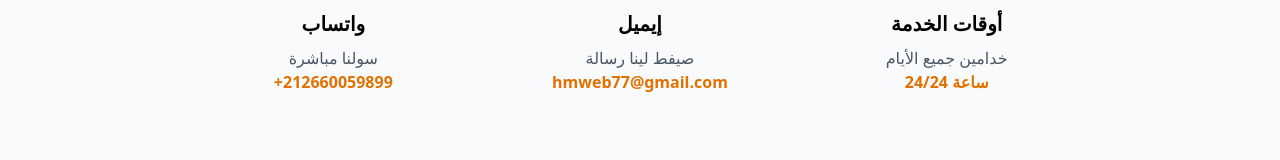
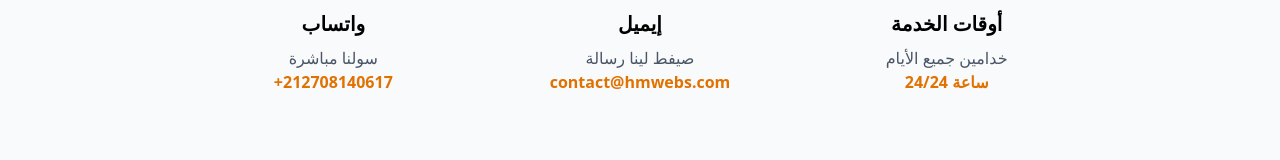
Before and after one commit to hmweb77/agency-laayoun, a Next.js app: page / in a window 1280 px wide. Shown: the part 3284-3444 px from the top of the page. Built offline with nearby package versions, Linux system fonts and the light colour scheme.

Commit message:
updating phone

```diff
--- a/src/app/page.js
+++ b/src/app/page.js
@@ -634,7 +634,7 @@ const MoroccanTemplatesLanding = () => {
                 </div>
                 <h3 className="text-lg sm:text-xl font-semibold mb-2">واتساب</h3>
                 <p className="text-gray-600 text-sm sm:text-base">سولنا مباشرة</p>
-                <p className="text-amber-600 font-semibold text-sm sm:text-base">+212660059899</p>
+                <p className="text-amber-600 font-semibold text-sm sm:text-base">+212708140617</p>
               </motion.div>
 
               <motion.div variants={fadeInUp} className="p-4 sm:p-6">
@@ -643,7 +643,7 @@ const MoroccanTemplatesLanding = () => {
                 </div>
                 <h3 className="text-lg sm:text-xl font-semibold mb-2">إيميل</h3>
                 <p className="text-gray-600 text-sm sm:text-base">صيفط لينا رسالة</p>
-                <p className="text-amber-600 font-semibold text-sm sm:text-base">hmweb77@gmail.com</p>
+                <p className="text-amber-600 font-semibold text-sm sm:text-base">contact@hmwebs.com</p>
               </motion.div>
 
               <motion.div variants={fadeInUp} className="p-4 sm:p-6">
@@ -760,7 +760,7 @@ const MoroccanTemplatesLanding = () => {
                   required
                   disabled={isSubmitting}
                   className="w-full px-3 sm:px-4 py-2 sm:py-3 border border-gray-300 rounded-lg focus:outline-none focus:ring-2 focus:ring-amber-500 focus:border-transparent text-sm sm:text-base disabled:bg-gray-100 disabled:cursor-not-allowed"
-                  placeholder="+212 6XX XXX XXX"
+                  placeholder="+212708140617"
                 />
               </div>
 
```
